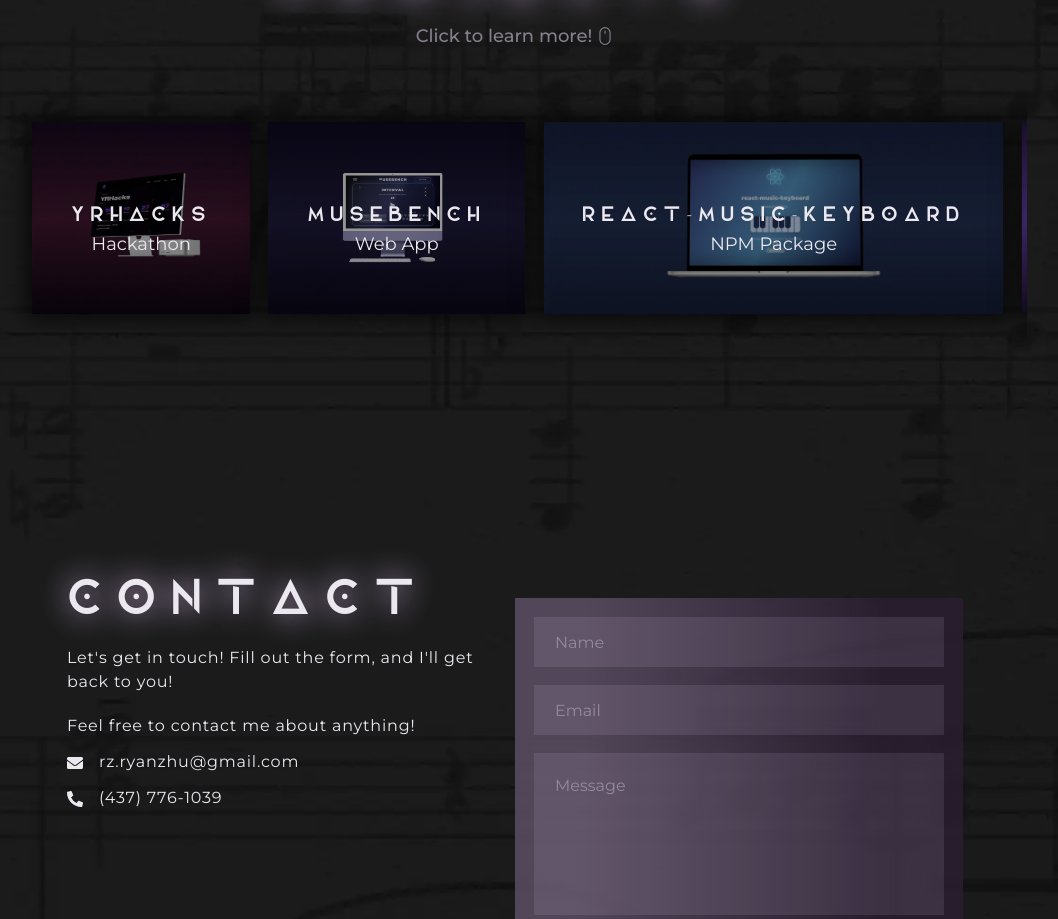
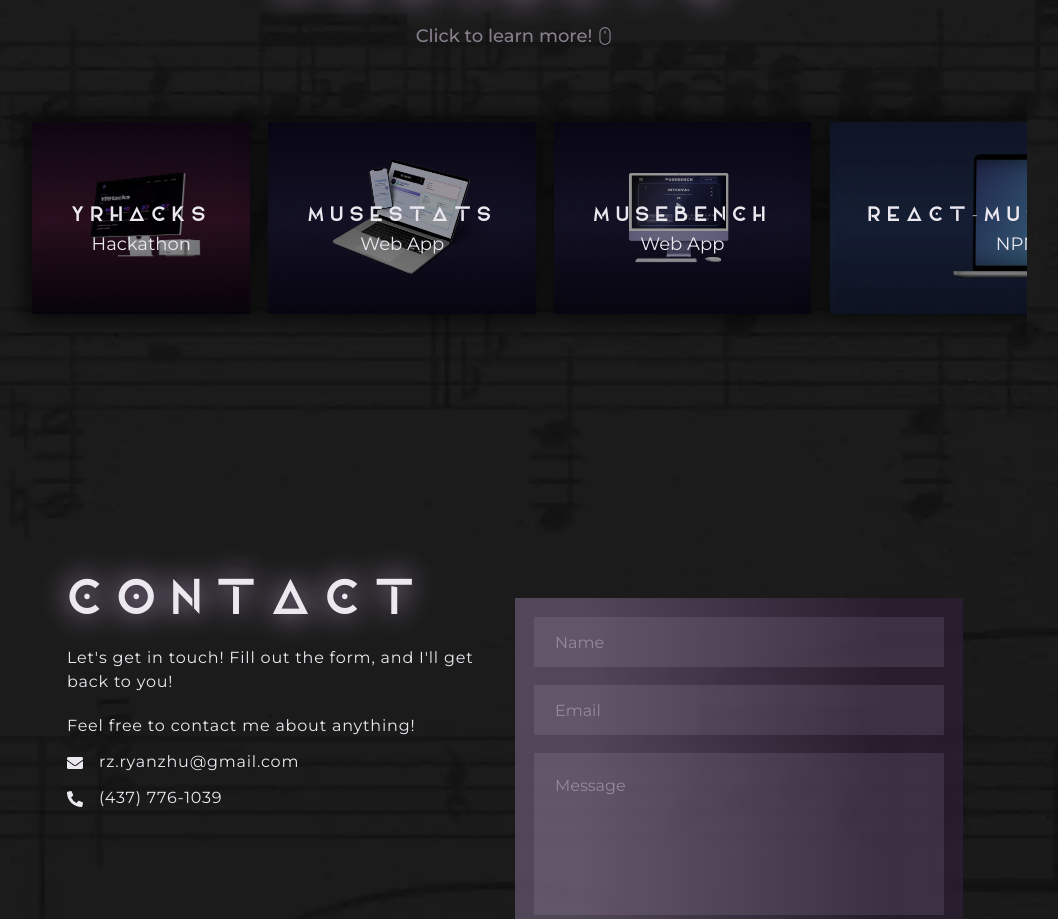
Before and after one commit to ryan-zhu-music/portfolio-website, a Next.js app: page / in a window 1280 px wide. Shown: the part 2537-3456 px from the top of the page, without its empty margins (125-1183 px from the left). Built offline with nearby package versions, Linux system fonts and the light colour scheme.

Commit message:
musestats

```diff
--- a/data/projects.ts
+++ b/data/projects.ts
@@ -3,7 +3,7 @@
     title: "YRHacks",
     type: "Hackathon",
     date: "Upcoming",
-    tech_stack: ["Next.js", "TailwindCSS", "TypeScript", "Mailchimp"],
+    tech_stack: ["Next.js", "TailwindCSS", "TypeScript"],
     description: [
       "A student-run hackathon for 300+ high school students across the York Region District School Board.",
       "As a logistics technology executive, I am responsible for the development of the website and Discord bot, as well as other organizational tasks.",
@@ -11,6 +11,20 @@
     ],
     image: "/assets/img/projects/ryan-zhu-yrhacks.webp",
     url: "https://www.yrhacks.ca/",
+    prototype: false,
+  },
+  {
+    title: "MuseStats",
+    type: "Web App",
+    date: "December 2022",
+    tech_stack: ["Next.js", "TailwindCSS", "TypeScript"],
+    description: [
+      "Get detailed and organized statistics for any MuseScore page!",
+      "MuseStats uses requests and Next.js' API routes to return and parse the data into JSON.",
+      "Not affliated with MuseScore.",
+    ],
+    image: "/assets/img/projects/ryan-zhu-musestats.webp",
+    url: "https://musestats.vercel.app/",
     prototype: false,
   },
   {
```
Also changed, not shown: public/assets/img/projects/ryan-zhu-musestats.webp (added), public/assets/img/projects/ryan-zhu-socialrm.webp.
